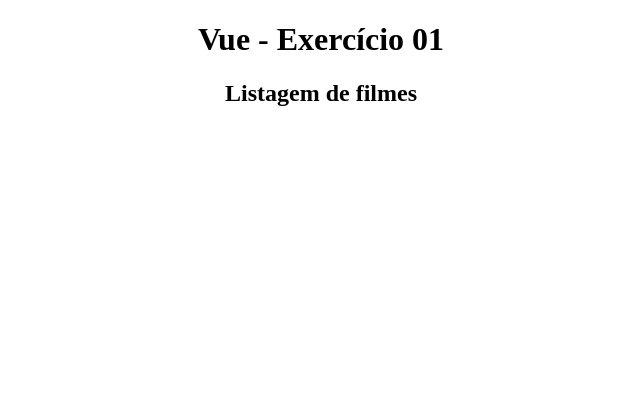
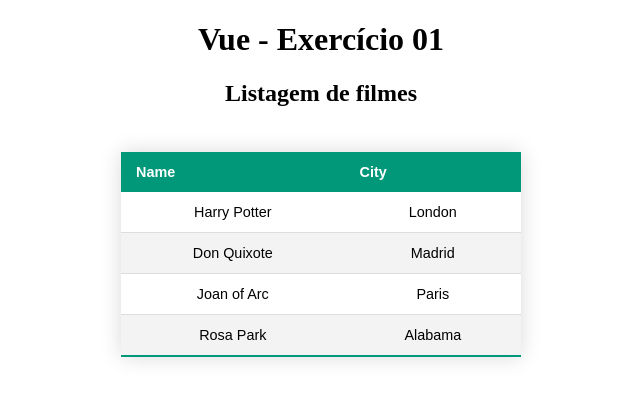
Before and after one commit to oliveira-daniel/javascript, a plain HTML site: page vue/Exercício 01/index.html in a window 1280 px wide. Shown: the whole page, without its empty margins (319-959 px from the left). Drawn offline with nearby package versions, Linux system fonts and the light colour scheme.

Commit message:
feat:  Criação de  app com Vue.

```diff
--- a/vue/Exercício 01/index.html
+++ b/vue/Exercício 01/index.html
@@ -1,14 +1,18 @@
 <!DOCTYPE html>
 <html lang="en">
+
 <head>
    <meta charset="UTF-8">
    <title>Exercício 01</title>
+
    <link rel="stylesheet" href="main.css">
 
    <!-- Importar o Vue.js -->
+   <script src="https://unpkg.com/vue@3"></script>
 
 
 </head>
+
 <body>
 
    <h1>Vue - Exercício 01</h1>
@@ -17,10 +21,30 @@
    <div id="app">
 
       <!-- Crie aqui o template utilizando as diretivas Vue -->
+      <table class="table table-striped">
+         <thead>
+            <tr>
+               <th>Name</th>
+               <th>City</th>
+            </tr>
+         </thead>
+
+         <tbody>
+            <tr v-for="m of movies">
+               <td>{{m.name}}</td>
+               <td>{{m.city}}</td>
+
+            </tr>
+         </tbody>
+
+
+      </table>
 
       <!-- fim do template -->
 
    </div>
+   <script src="vue_exe_01.js"></script>
 
 </body>
+
 </html>
--- a/vue/Exercício 01/main.css
+++ b/vue/Exercício 01/main.css
@@ -6,3 +6,43 @@
 body {
    text-align: center;
 }
+#app{
+   display: flex;
+  align-items: center;
+  justify-content: center;
+}
+table {
+   text-align: center;
+   margin: 0 auto;
+   border-collapse: collapse;
+   margin: 25px 0;
+   font-size: 0.9em;
+   font-family: sans-serif;
+   min-width: 400px;
+   box-shadow: 0 0 20px rgba(0, 0, 0, 0.15);
+}
+table thead tr {
+   background-color: #009879;
+   color: #ffffff;
+   text-align: left;
+}
+th,
+table td {
+    padding: 12px 15px;
+}
+tbody tr {
+   border-bottom: 1px solid #dddddd;
+}
+
+tbody tr:nth-of-type(even) {
+   background-color: #f3f3f3;
+}
+
+tbody tr:last-of-type {
+   border-bottom: 2px solid #009879;
+}
+
+tbody tr.active-row {
+   font-weight: bold;
+   color: #009879;
+}
--- a/vue/Exercício 01/vue_exe_01.js
+++ b/vue/Exercício 01/vue_exe_01.js
@@ -6,14 +6,33 @@
    Lista de filmes em Vue
 
    Prof:  Daniel de Oliveira
-   Aluno: [Seu nome aqui!]
+   Aluno: [Evan Rispoli]
 
  */
 
-// Declaração do objeto contendo a coleção de filmes.
+const app = Vue.createApp({
+  data: function() {
+    return {
+      movies: [
+        {
+           name: "Harry Potter",
+           city: "London"
+        },
+        {
+           name: "Don Quixote",
+           city: "Madrid"
+        },
+        {
+           name: "Joan of Arc",
+           city: "Paris"
+        },
+        {
+           name: "Rosa Park",
+           city: "Alabama"
+        }
+     ]
+    };
+  },
+});
 
-
-// Criar a instância do vue passando o objeto de dados como argumento.
-
-
-// Montar a aplicação - plugando o template.
+app.mount("#app");
```
